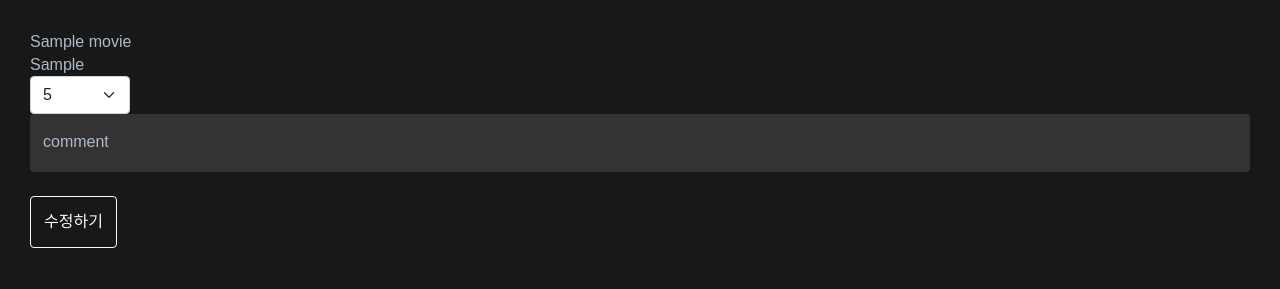
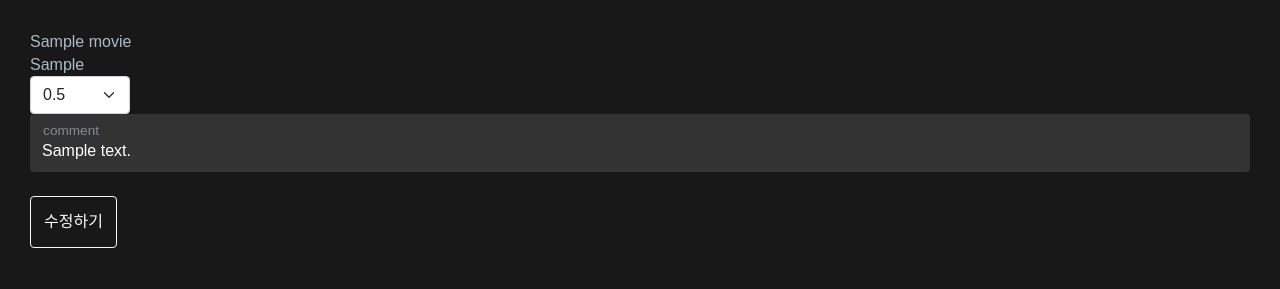
Before and after one commit to bolonge/green_cinema, a Django app: page /contents/1 in a window 1280 px wide. Shown: the part 590-879 px from the top of the page. Run offline with Django 4.2, Linux system fonts and the light colour scheme; a user stored in the database is signed in; tables that the repository leaves empty hold one stand-in row (values such as "Sample post"); grey boxes marked "Sample" are stand-in pictures.

Commit message:
contents fix

```diff
--- a/green_cinema/templates/movie/contents.html
+++ b/green_cinema/templates/movie/contents.html
@@ -10,7 +10,7 @@
         <div class="content-genre">{{contents_movie.genre}}</div>
       </div>
       <div class="content-rating-form-wrapper">
-        {% if result == "0" %}
+        {% if check_exist == "0" %}
           <div class="">
             <form action="api/rating_create/{{ contents_movie.id }}" method="POST">
               {% csrf_token %}
@@ -43,6 +43,7 @@
               {% csrf_token %}
               <div class="rating-wrapper">
                 <select class="form-select" name="rating" id="id_rating">
+                  <option selected="selected">{{check_exist.rating}}</option>
                   <option value="0.5">0.5</option>
                   <option value="1">1</option>
                   <option value="1.5">1.5</option>
@@ -52,11 +53,11 @@
                   <option value="3.5">3.5</option>
                   <option value="4">4</option>
                   <option value="4.5">4.5</option>
-                  <option value="5" selected="">5</option>
+                  <option value="5">5</option>
                 </select>
               </div>
               <div class="form-floating mb-3 input">
-                <input type="text" value="{{result.comment}}" class="form-control auth-input" id="comment" name="comment" placeholder="comment"/>
+                <input type="text" value="{{check_exist.comment}}" class="form-control auth-input" id="comment" name="comment" placeholder="comment"/>
                 <label for="floatingInput">comment</label>
               </div>
               <div class="btn-wrapper">
```
